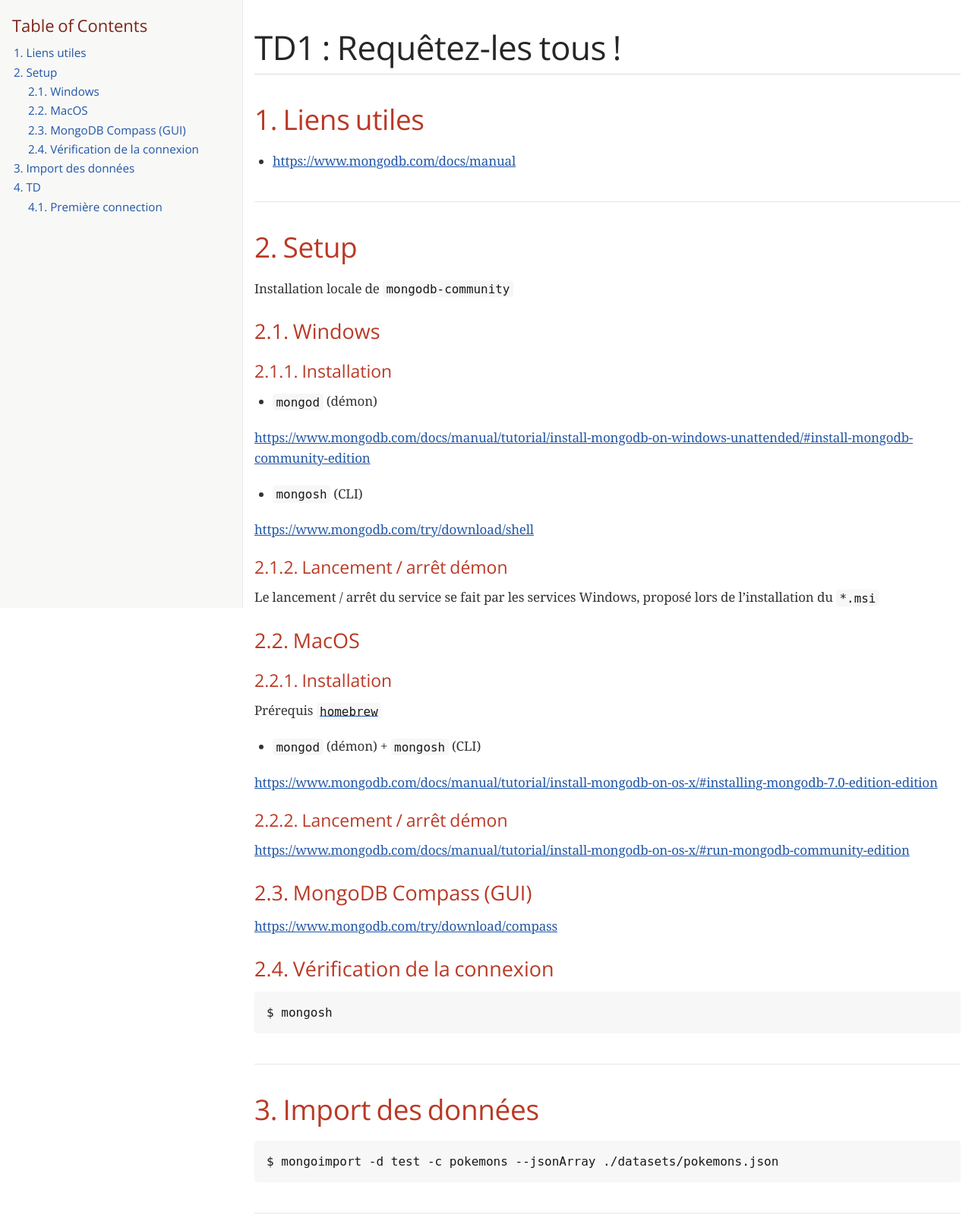
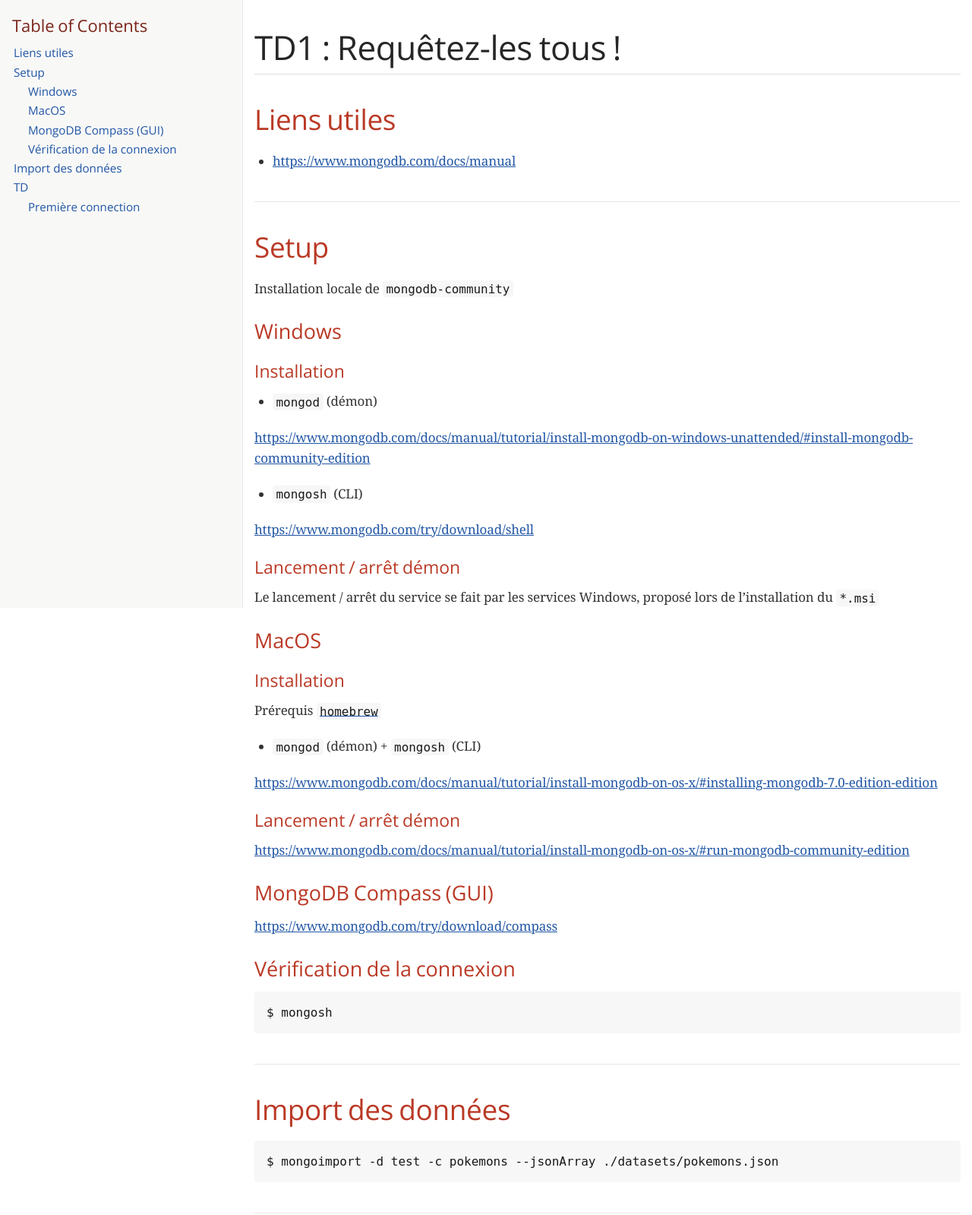
Before and after one commit to ncomet/lectures, a plain HTML site: page advanced-mongodb/tds/td1.html in a window 1280 px wide. Shown: the top 1599 px of the page at 76% size. Drawn offline with nearby package versions, Linux system fonts and the light colour scheme; a web font is replaced by a local one.

Commit message:
Deploying to gh-pages from @ ncomet/lectures@fd0de3475412b6d911d76ab73cbc385d18ac13a9 🚀

```diff
--- a/advanced-mongodb/tds/td1.html
+++ b/advanced-mongodb/tds/td1.html
@@ -440,19 +440,19 @@ body.book #toc,body.book #preamble,body.book h1.sect0,body.book .sect1>h2{page-b
 <div id="toc" class="toc2">
 <div id="toctitle">Table of Contents</div>
 <ul class="sectlevel1">
-<li><a href="#_liens_utiles">1. Liens utiles</a></li>
-<li><a href="#_setup">2. Setup</a>
+<li><a href="#_liens_utiles">Liens utiles</a></li>
+<li><a href="#_setup">Setup</a>
 <ul class="sectlevel2">
-<li><a href="#_windows">2.1. Windows</a></li>
-<li><a href="#_macos">2.2. MacOS</a></li>
-<li><a href="#_mongodb_compass_gui">2.3. MongoDB Compass (GUI)</a></li>
-<li><a href="#_vérification_de_la_connexion">2.4. Vérification de la connexion</a></li>
+<li><a href="#_windows">Windows</a></li>
+<li><a href="#_macos">MacOS</a></li>
+<li><a href="#_mongodb_compass_gui">MongoDB Compass (GUI)</a></li>
+<li><a href="#_vérification_de_la_connexion">Vérification de la connexion</a></li>
 </ul>
 </li>
-<li><a href="#_import_des_données">3. Import des données</a></li>
-<li><a href="#_td">4. TD</a>
+<li><a href="#_import_des_données">Import des données</a></li>
+<li><a href="#_td">TD</a>
 <ul class="sectlevel2">
-<li><a href="#_première_connection">4.1. Première connection</a></li>
+<li><a href="#_première_connection">Première connection</a></li>
 </ul>
 </li>
 </ul>
@@ -460,7 +460,7 @@ body.book #toc,body.book #preamble,body.book h1.sect0,body.book .sect1>h2{page-b
 </div>
 <div id="content">
 <div class="sect1">
-<h2 id="_liens_utiles">1. Liens utiles</h2>
+<h2 id="_liens_utiles">Liens utiles</h2>
 <div class="sectionbody">
 <div class="ulist">
 <ul>
@@ -472,15 +472,15 @@ body.book #toc,body.book #preamble,body.book h1.sect0,body.book .sect1>h2{page-b
 </div>
 </div>
 <div class="sect1">
-<h2 id="_setup">2. Setup</h2>
+<h2 id="_setup">Setup</h2>
 <div class="sectionbody">
 <div class="paragraph">
 <p>Installation locale de <code>mongodb-community</code></p>
 </div>
 <div class="sect2">
-<h3 id="_windows">2.1. Windows</h3>
+<h3 id="_windows">Windows</h3>
 <div class="sect3">
-<h4 id="_installation">2.1.1. Installation</h4>
+<h4 id="_installation">Installation</h4>
 <div class="ulist">
 <ul>
 <li>
@@ -503,16 +503,16 @@ body.book #toc,body.book #preamble,body.book h1.sect0,body.book .sect1>h2{page-b
 </div>
 </div>
 <div class="sect3">
-<h4 id="_lancement_arrêt_démon">2.1.2. Lancement / arrêt démon</h4>
+<h4 id="_lancement_arrêt_démon">Lancement / arrêt démon</h4>
 <div class="paragraph">
 <p>Le lancement / arrêt du service se fait par les services Windows, proposé lors de l&#8217;installation du <code>*.msi</code></p>
 </div>
 </div>
 </div>
 <div class="sect2">
-<h3 id="_macos">2.2. MacOS</h3>
+<h3 id="_macos">MacOS</h3>
 <div class="sect3">
-<h4 id="_installation_2">2.2.1. Installation</h4>
+<h4 id="_installation_2">Installation</h4>
 <div class="paragraph">
 <p>Prérequis <a href="https://brew.sh/"><code>homebrew</code></a></p>
 </div>
@@ -528,20 +528,20 @@ body.book #toc,body.book #preamble,body.book h1.sect0,body.book .sect1>h2{page-b
 </div>
 </div>
 <div class="sect3">
-<h4 id="_lancement_arrêt_démon_2">2.2.2. Lancement / arrêt démon</h4>
+<h4 id="_lancement_arrêt_démon_2">Lancement / arrêt démon</h4>
 <div class="paragraph">
 <p><a href="https://www.mongodb.com/docs/manual/tutorial/install-mongodb-on-os-x/#run-mongodb-community-edition" class="bare">https://www.mongodb.com/docs/manual/tutorial/install-mongodb-on-os-x/#run-mongodb-community-edition</a></p>
 </div>
 </div>
 </div>
 <div class="sect2">
-<h3 id="_mongodb_compass_gui">2.3. MongoDB Compass (GUI)</h3>
+<h3 id="_mongodb_compass_gui">MongoDB Compass (GUI)</h3>
 <div class="paragraph">
 <p><a href="https://www.mongodb.com/try/download/compass" class="bare">https://www.mongodb.com/try/download/compass</a></p>
 </div>
 </div>
 <div class="sect2">
-<h3 id="_vérification_de_la_connexion">2.4. Vérification de la connexion</h3>
+<h3 id="_vérification_de_la_connexion">Vérification de la connexion</h3>
 <div class="listingblock">
 <div class="content">
 <pre class="highlight"><code>$ mongosh</code></pre>
@@ -551,7 +551,7 @@ body.book #toc,body.book #preamble,body.book h1.sect0,body.book .sect1>h2{page-b
 </div>
 </div>
 <div class="sect1">
-<h2 id="_import_des_données">3. Import des données</h2>
+<h2 id="_import_des_données">Import des données</h2>
 <div class="sectionbody">
 <div class="listingblock">
 <div class="content">
@@ -561,10 +561,10 @@ body.book #toc,body.book #preamble,body.book h1.sect0,body.book .sect1>h2{page-b
 </div>
 </div>
 <div class="sect1">
-<h2 id="_td">4. TD</h2>
+<h2 id="_td">TD</h2>
 <div class="sectionbody">
 <div class="sect2">
-<h3 id="_première_connection">4.1. Première connection</h3>
+<h3 id="_première_connection">Première connection</h3>
 <div class="ulist">
 <ul>
 <li>
@@ -623,7 +623,7 @@ body.book #toc,body.book #preamble,body.book h1.sect0,body.book .sect1>h2{page-b
 </div>
 <div id="footer">
 <div id="footer-text">
-Last updated 2024-02-25 16:52:39 UTC
+Last updated 2024-02-25 16:55:28 UTC
 </div>
 </div>
 </body>
```
